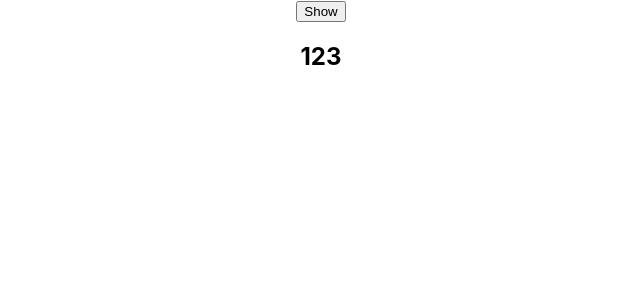
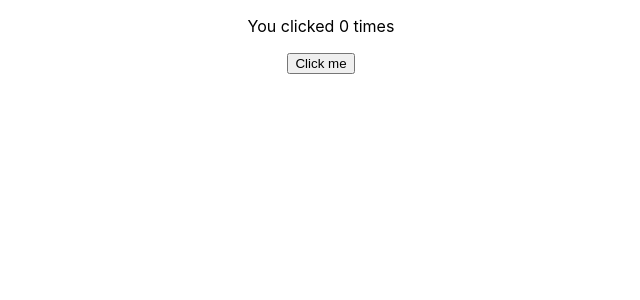
Before and after one commit to devpranab/React-Hooks, a React (Create React App) app: page / in a window 1280 px wide. Shown: the top 300 px of the page, without its empty margins (319-959 px from the left). Built offline with nearby package versions, Linux system fonts and the light colour scheme.

Commit message:
useEffect() basics

```diff
--- a/src/App.js
+++ b/src/App.js
@@ -1,10 +1,12 @@
 import './App.css';
-import Test from './hooks/useState/Test';
+//import Test from './hooks/useState/Test';
+import Users from './hooks/useEffect/Users';
 
 function App() {
   return (
     <div className="App">
-      <Test/>
+      {/* <Test/> */}
+      <Users/>
     </div>
   );
 }
--- /dev/null
+++ b/src/hooks/useEffect/Users.js
@@ -0,0 +1,22 @@
+import React, {useState, useEffect} from 'react';
+
+const Users = () => {
+    const [count, setCount] = useState(0);
+
+ // Similar to componentDidMount and componentDidUpdate:
+  useEffect(() => {
+    // Update the document title using the browser API
+    document.title = `You clicked ${count} times`;
+  });
+
+  return (
+    <div>
+      <p>You clicked {count} times</p>
+      <button onClick={() => setCount(count + 1)}>
+        Click me
+      </button>
+    </div>
+  );
+}
+
+export default Users;
--- a/src/hooks/useState/Test.js
+++ b/src/hooks/useState/Test.js
@@ -1,22 +1,22 @@
-import React, {useState} from "react";
+// import React, {useState} from "react";
 
-const Test = () => {
-    const [myName, setMyName] = useState("");
-    const [myInfo, setMyInfo] = useState([1,2,3]);
+// const Test = () => {
+//     const [myName, setMyName] = useState("");
+//     const [myInfo, setMyInfo] = useState([1,2,3]);
 
-    const changeState = () => {
-        setMyName("Pranav");
-        console.log(...myInfo);
-        setMyInfo(...myInfo.concat(4));
-    }
+//     const changeState = () => {
+//         setMyName("Pranav");
+//         console.log(...myInfo);
+//         setMyInfo(...myInfo.concat(4));
+//     }
 
-    return(
-      <div>
-      <button onClick={changeState}>Show</button>
-      <h2>{myName}</h2>
-      <h2>{myInfo}</h2>
-      </div>
-    )
-}
+//     return(
+//       <div>
+//       <button onClick={changeState}>Show</button>
+//       <h2>{myName}</h2>
+//       <h2>{myInfo}</h2>
+//       </div>
+//     )
+// }
 
-export default Test;
+// export default Test;
```
Also changed, not shown: 1 other file (tests, documents, lock files or other folders).
